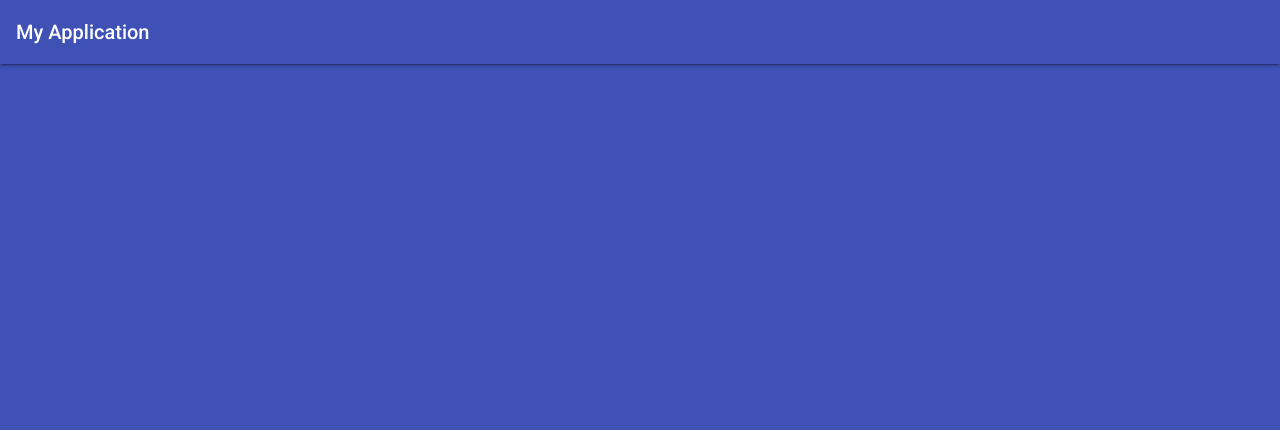
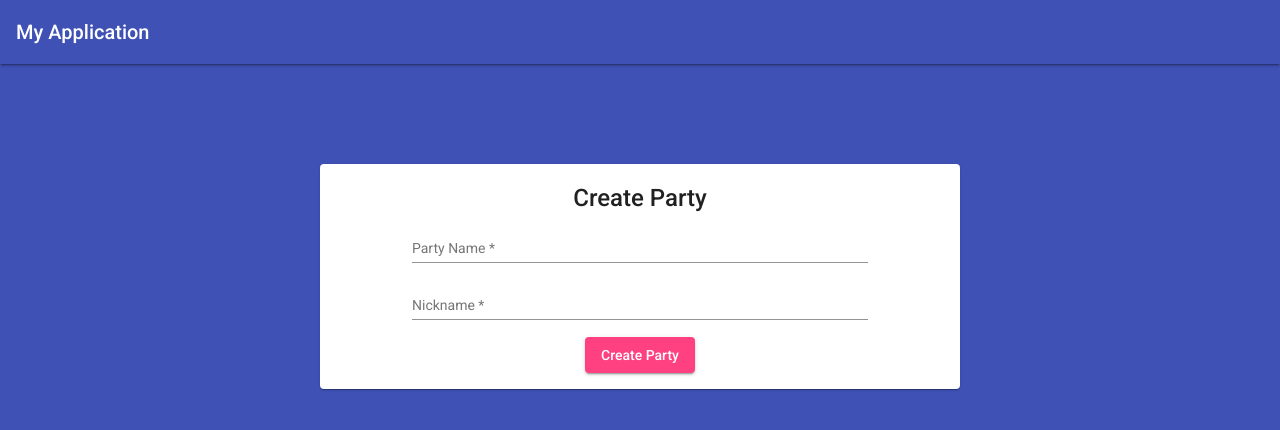
Before and after one commit to ontechsofe/conuhacks2020, an Angular app in the folder front/: page /app/create in a window 1280 px wide. Before the commit this address led to /. Shown: the top 430 px of the page. Built offline with nearby package versions, Linux system fonts and the light colour scheme.

Commit message:
Create Party Implementation

```diff
--- a/front/src/app/app-routing.module.ts
+++ b/front/src/app/app-routing.module.ts
@@ -4,6 +4,7 @@ import { Routes, RouterModule } from '@angular/router';
 import { HomeComponent } from './pages/home/home.component';
 import { JoinComponent } from './pages/join/join.component';
 import { AddToQueueComponent } from './pages/add-to-queue/add-to-queue.component';
+import { CreateComponent } from './pages/create/create.component';
 
 const routes: Routes = [
   { path: '',   redirectTo: '/app/home', pathMatch: 'full' },
@@ -17,6 +18,10 @@ const routes: Routes = [
       {
         path: 'join',
         component: JoinComponent
+      },
+      {
+        path: 'create',
+        component: CreateComponent
       },
       {
         path: 'party',
--- a/front/src/app/pages/create/create.component.html
+++ b/front/src/app/pages/create/create.component.html
@@ -1 +1,27 @@
-<p>create works!</p>
+<mat-card>
+    <mat-card-title>Create Party</mat-card-title>
+    <mat-card-content fxLayout="column" fxLayoutAlign="center center">
+      <form class="big-width" fxLayout="column" fxLayoutAlign="center center">
+        <div class="full-width">
+          <mat-form-field class="full-width">
+            <input
+              type="text"
+              matInput
+              #message
+              placeholder="Party Name"
+              required
+            />
+          </mat-form-field>
+        </div>
+        <div class="full-width">
+          <mat-form-field class="full-width">
+            <input type="text" matInput placeholder="Nickname" required />
+          </mat-form-field>
+        </div>
+
+        <div class="button">
+          <button mat-raised-button (click)="create()" color="accent">Create Party</button>
+        </div>
+      </form>
+    </mat-card-content>
+  </mat-card>
--- a/front/src/app/pages/create/create.component.scss
+++ b/front/src/app/pages/create/create.component.scss
@@ -0,0 +1,43 @@
+:host {
+    display: flex;
+    justify-content: center;
+    margin: 100px 0px;
+  }
+
+  .half-width {
+    width: 50%;
+  }
+
+  .full-width {
+    width: 100%;
+  }
+
+  .big-width {
+    width: 75%;
+  }
+
+  .create-field {
+    min-width: 100%;
+  }
+
+  mat-card-title,
+  mat-card-content {
+    display: flex;
+    justify-content: center;
+  }
+
+  .error {
+    padding: 16px;
+    width: 300px;
+    color: white;
+    background-color: red;
+  }
+
+  .button {
+    display: flex;
+    justify-content: center;
+  }
+
+  .mat-card{
+    width: 50%;
+  }
--- a/front/src/app/pages/create/create.component.ts
+++ b/front/src/app/pages/create/create.component.ts
@@ -1,5 +1,5 @@
 import { Component, OnInit } from '@angular/core';
-
+import { Router } from '@angular/router';
 @Component({
   selector: 'app-create',
   templateUrl: './create.component.html',
@@ -7,9 +7,12 @@ import { Component, OnInit } from '@angular/core';
 })
 export class CreateComponent implements OnInit {
 
-  constructor() { }
+  constructor(private router: Router) { }
 
   ngOnInit() {
   }
 
+  create(){
+    this.router.navigate(['/'])
+  }
 }
```
